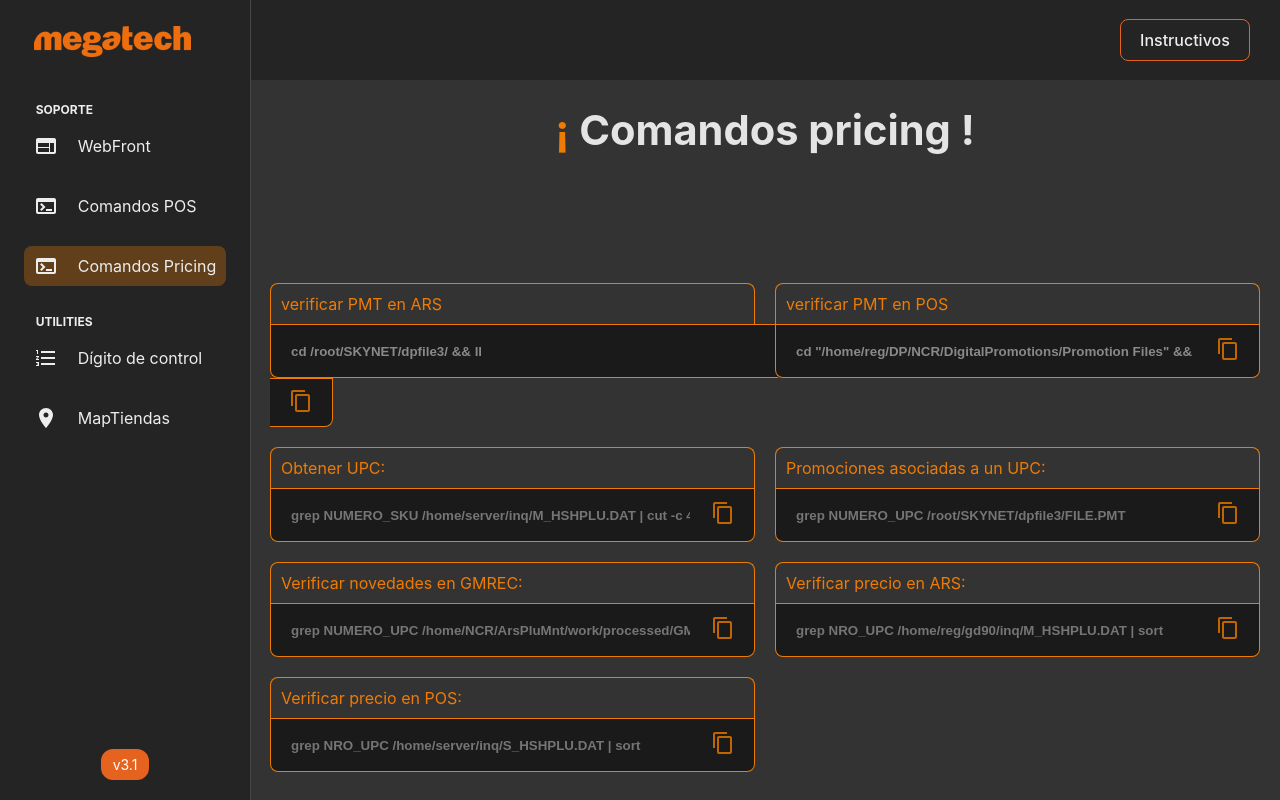
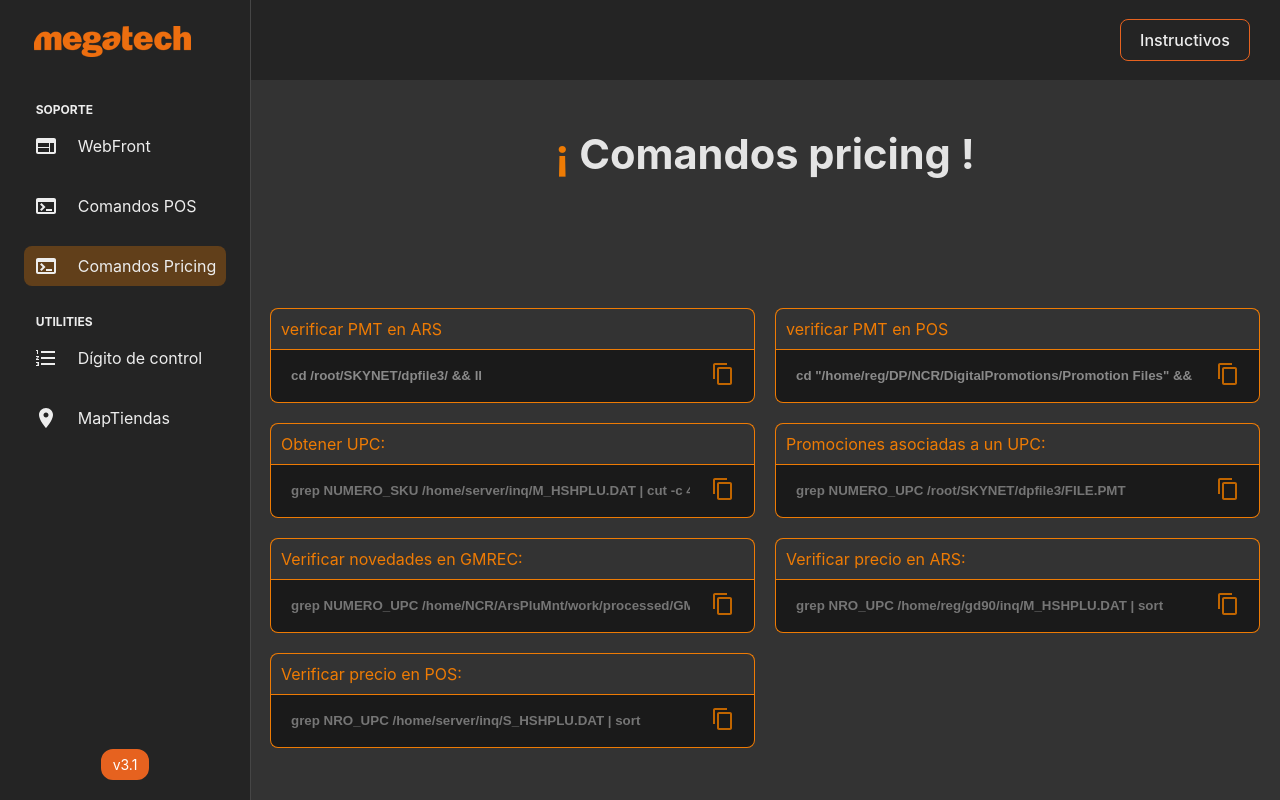
Before and after one commit to jlchurruarin/WebFrontTiendas, a React (Vite) app: page /commandspricing in a window 1280 px wide. Built offline with nearby package versions, Linux system fonts and the light colour scheme.

Commit message:
module css commands

```diff
--- a/src/components/Comandos/ComandosPricing.jsx
+++ b/src/components/Comandos/ComandosPricing.jsx
@@ -86,7 +86,7 @@ function ComandosPricing() {
         <div className={styles.grid}>
           <div className={styles.divCard}>
             <p className={styles.nameComando}>verificar PMT en ARS</p>
-            <div className={styles}>
+            <div className={styles.card}>
               <input disabled className={styles.textInput} value={comandos[10]}></input>
               <button className={styles.btnCopy} onClick={() => copy(comandos[10])} title="copy">
                 <ContentCopyIcon sx={{ color: "#c06500" }} />
```
